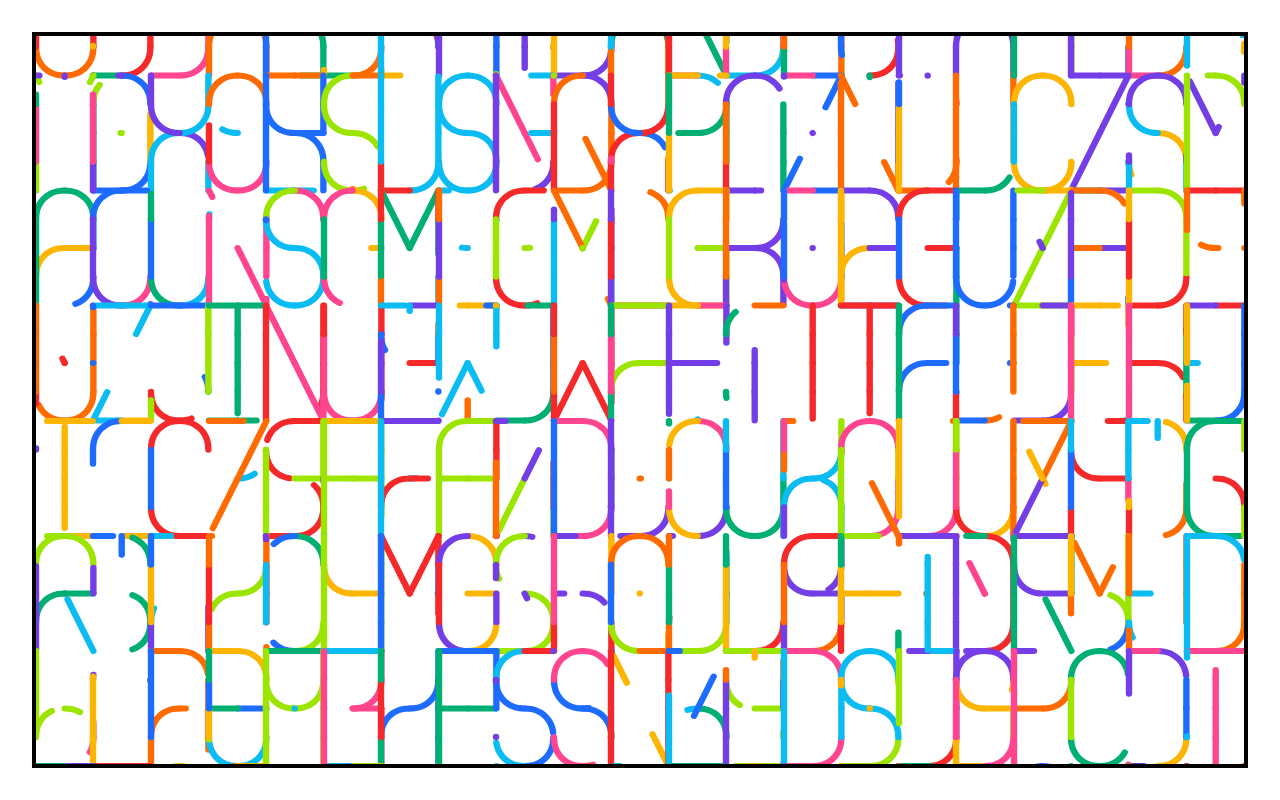
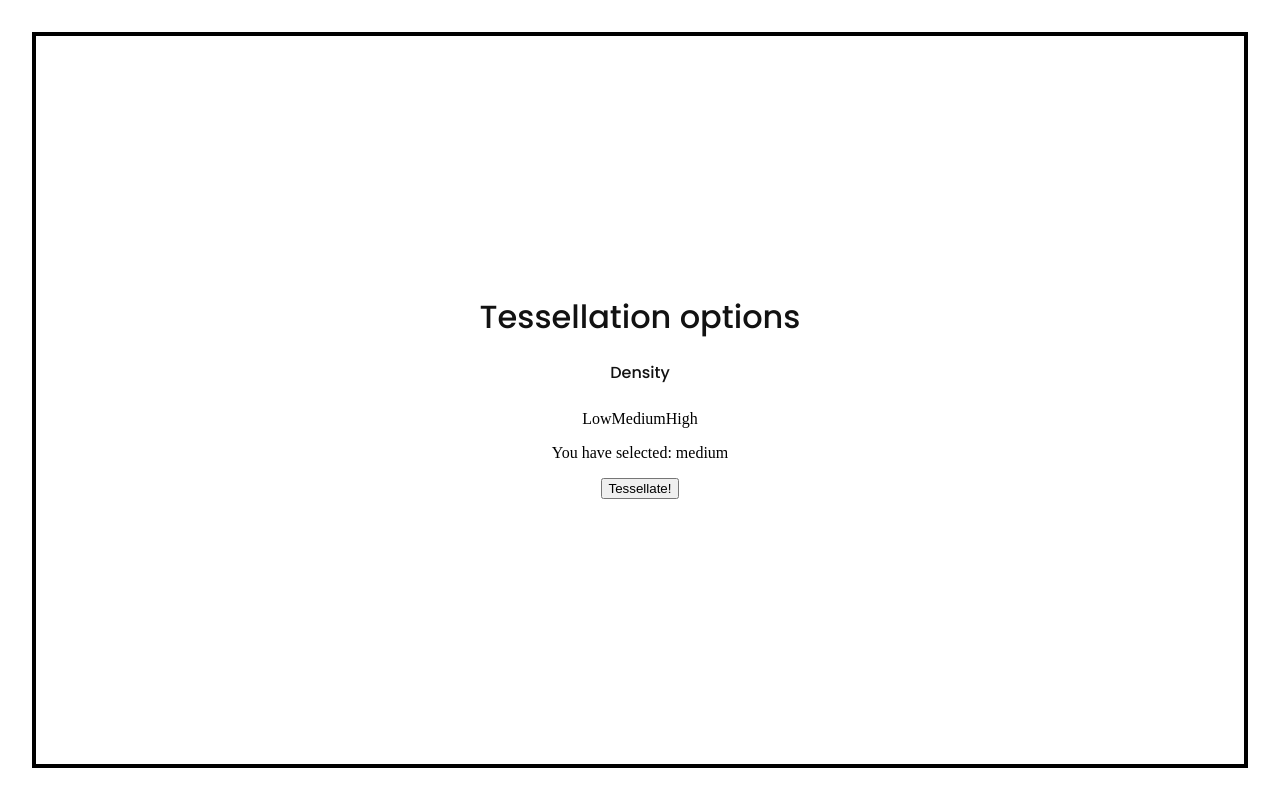
Before and after one commit to Geordie-Marsh/WIST-typeface, a React (Create React App) app: page /tessellation in a window 1280 px wide. Built offline with nearby package versions, Linux system fonts and the light colour scheme.

Commit message:
Getting a working radio

```diff
--- a/package.json
+++ b/package.json
@@ -1,4 +1,5 @@
 {
+	"homepage": "https://<Username>.github.io/<Repository-name>",
   "name": "typeface-program",
   "version": "0.1.0",
   "private": true,
@@ -16,8 +17,8 @@
   },
   "scripts": {
     "start": "react-scripts start",
-    "predeploy" : "npm run build",
-    "deploy" : "gh-pages -d build",
+    "predeploy": "npm run build",
+    "deploy": "gh-pages -d build",
     "build": "react-scripts build",
     "test": "react-scripts test",
     "eject": "react-scripts eject"
--- a/src/components/LetterGrid.jsx
+++ b/src/components/LetterGrid.jsx
@@ -1956,6 +1956,10 @@ export default function LetterGrid({reference = null, mode = "singleLetter", sta
 			for (let segment in currentPerm) {
 				eval(segment).current.style.strokeDashoffset = 101;
 			}
+		} else {
+			for (let segment in currentPerm) {
+				eval(segment).current.style.strokeDashoffset = 0;
+			}
 		}
 
 
@@ -2013,7 +2017,7 @@ export default function LetterGrid({reference = null, mode = "singleLetter", sta
 
 
 	return (
-		<svg className={ "LetterGrid LetterGrid--" + reference } ref={ svg } xmlns="http://www.w3.org/2000/svg" viewBox="0.5 0.5 189.179 400.5" preserveAspectRatio='none'>
+		<svg className={ "LetterGrid LetterGrid--" + reference } ref={ svg } xmlns="http://www.w3.org/2000/svg" viewBox="0.6 0.5 189.1 400.5" preserveAspectRatio='none'>
 			<path
 				className="oSeArc"
 				ref={ oSeArc }
--- /dev/null
+++ b/src/components/Radio.jsx
@@ -0,0 +1,21 @@
+export default function Radio({ options, selectedValue, onChange }) {
+	const handleOptionClick = (name) => {
+		if (onChange) {
+			onChange(name);
+		}
+	}
+
+	return (
+		<div className='Radio d-flex jc-btwn'>
+			{ options.map(option => (
+				<div
+					key={option.name}
+					className={`Radio__option ${selectedValue === option.name ? 'selected' : ''}`}
+					onClick={() => handleOptionClick(option.name)}
+				>
+					{ option.label }
+				</div>
+			)) }
+		</div>
+	);
+}
--- /dev/null
+++ b/src/constants.js
@@ -0,0 +1,2 @@
+// The standard transition duration (in seconds)
+export const TRANSITION_DURATION = 0.5;
--- a/src/pages/modes/Tessellation.jsx
+++ b/src/pages/modes/Tessellation.jsx
@@ -6,22 +6,46 @@
 	// Importing defs
 	import { $$, $$all, randomlyChoose } from '../../defs.js';
 
+	// Importing constants
+	import { TRANSITION_DURATION } from '../../constants.js';
+
 	// Importing GSAP
 	import { gsap } from 'gsap';
 
 	// Importing components
 	import LetterGrid from '../../components/LetterGrid';
+	import Radio from '../../components/Radio';
 
 
 
 export default function Tessellation() {
 	const location = useLocation();
 
+	// Radio functionality
+	// Density radio
+	const [radioDensity, setRadioDensity] = useState("medium"); // Default value
+	const densityOptions = [ // Options
+		{ name: "low", label: "Low" },
+		{ name: "medium", label: "Medium" },
+		{ name: "high", label: "High" }
+	];
+	const handleDensityChange = (name) => {
+		setRadioDensity(name);
+	}
+
+
+
+
+
 	// The number of rows and columns is dependent on the viewport size
 	const [items, setItems] = useState([]);
 
-	// Column width
-	const columnWidth = 60;
+	// CONTROLLERS
+	let controllerDensity = {
+		low: 140,
+		medium: 100,
+		high: 60
+	};
 
 	// Movement consts
 	const totalDur = 12;
@@ -32,13 +56,13 @@ export default function Tessellation() {
 
 
 	function getGridColumns() {
-		const gridItemWidth = columnWidth;
+		const gridItemWidth = controllerDensity[radioDensity];
 		const newColumns = Math.floor(window.innerWidth / gridItemWidth);
 		return newColumns;
 	}
 
 	function getGridRows() {
-		const gridItemHeight = columnWidth * 2;
+		const gridItemHeight = controllerDensity[radioDensity] * 2;
 		const newRows = Math.ceil(window.innerHeight / gridItemHeight) + 1;
 		return newRows;
 	}
@@ -57,7 +81,7 @@ export default function Tessellation() {
 			for (let j = 0; j < columns; j++) {
 				newItemsRow.push(
 					<div className='letter-cont' key={ (i + 1) + "-" + (j + 1) }>
-						<LetterGrid reference={ "--" + (i + 1) + "-" + (j + 1) } mode="tessellation" />
+						<LetterGrid reference={ "--" + (i + 1) + "-" + (j + 1) } mode="tessellation" startDisplayed={ false } />
 					</div>
 				)
 			}
@@ -85,45 +109,6 @@ export default function Tessellation() {
 			movementEngine(rows);
 		}, 1000);
 	}
-
-	// Debounce function
-	function debounce(func, timeout = 2000) {
-		let timer;
-		return (...args) => {
-			clearTimeout(timer);
-			timer = setTimeout(() => {
-				func.apply(this, args);
-			}, timeout);
-		};
-	}
-
-	// Resize event listener
-	const handleResize = debounce(() => {
-		// Killing all GSAP
-		$$all(".LetterGrid").forEach(element => {
-			element.dispatchEvent(
-				new CustomEvent("letterChangeStop")
-			)
-		});
-
-		// Killing the GSAP for the movement
-		gsap.killTweensOf('.letters-cont');
-		$$(".letters-cont").style.transform = "translateY(0%)";
-		$$all(".letters-row").forEach(element => {
-			element.style.transform = "translateY(" + 0 + "%)";
-		});
-
-		// Clearing the movement interval (from the movementEngine)
-		clearInterval(movementInterval);
-
-		// Resetting the items
-		setItems([]);
-
-		// Remaking the grid
-		setTimeout(() => {
-			updateGrid();
-		}, 1);
-	}, 300);
 
 
 
@@ -171,56 +156,88 @@ export default function Tessellation() {
 	}
 
 
+
+	// Debounce function
+	function debounce(func, timeout = 2000) {
+		let timer;
+		return (...args) => {
+			clearTimeout(timer);
+			timer = setTimeout(() => {
+				func.apply(this, args);
+			}, timeout);
+		};
+	}
+
+	// Resize event listener
+	const handleResize = debounce(() => {
+		// Killing all GSAP
+		$$all(".LetterGrid").forEach(element => {
+			element.dispatchEvent(
+				new CustomEvent("letterChangeStop")
+			)
+		});
+
+		// Killing the GSAP for the movement
+		gsap.killTweensOf('.letters-cont');
+		$$(".letters-cont").style.transform = "translateY(0%)";
+		$$all(".letters-row").forEach(element => {
+			element.style.transform = "translateY(" + 0 + "%)";
+		});
+
+		// Clearing the movement interval (from the movementEngine)
+		clearInterval(movementInterval);
+
+		// Resetting the items
+		setItems([]);
+
+		// Remaking the grid
+		setTimeout(() => {
+			updateGrid();
+		}, 1);
+	}, 300);
+
 	// Add window resize event listener on component mount
 	useEffect(() => {
-		updateGrid();
+		// updateGrid();
 		window.addEventListener("resize", handleResize);
 
 		// Cleanup event listener on component unmount
 		return () => window.removeEventListener("resize", handleResize);
 	}, []);
 
-	  // Simulate adding items dynamically
 
 
-
-	useEffect(() => {
+	function InitTessellation() {
+		gsap.to(".options-cont", {
+			opacity: 0,
+			duration: TRANSITION_DURATION,
+			onComplete: () => {
+				$$(".options-cont").style.display = "none";
+				updateGrid();
+			}
+		});
+	}
 
 
-		// Setting up the interval
-		// let interval = setInterval(tessellationEngine, dur * 1000);
-
-
-		// Adding the movement animation
-		// gsap.to('.letters-cont', {
-		// 	x: '-=100%',
-		// 	duration: moveDur,
-		// 	ease: 'none',
-		// 	repeat: -1
-		// });
-
-		// Cleanup
-		return () => {
-			// clearInterval(interval);
-
-			// // Removing the event listeners
-			// for (let i = 0; i < currentPerm.length; i++) {
-			// 	window.removeEventListener(("letterChangeletter" + (i + 1)), wordSnakeEngine);
-			// }
-			// letterElements.forEach(element => {
-			// 	element.removeEventListener("letterChange", tessellationEngine);
-			// });
-		};
-	}, [location]);
-
-	// ! PROBLEMS:
-	// - The letters and duplicate letters will be different because they are both left to random chance independently
-	// - The letters are not in sync with the movement of the letters
 
 	return (
 		<div className='Tessellation mode-page'>
 			<div className='mode-cont Tessellation__mode-cont'>
+				{/* The grid of letters */}
 				{ items }
+
+				<div className='options-cont d-flex flex-v ai-c gap--sm'>
+					<h1>Tessellation options</h1>
+					<h2>Density</h2>
+					<Radio
+						options={ densityOptions }
+						selectedValue={ radioDensity }
+						onChange={ handleDensityChange }
+					/>
+					<>You have selected: { radioDensity }</>
+
+					<button onClick={InitTessellation}>Tessellate!</button>
+				</div>
 			</div>
 		</div>
 	);
--- a/src/pages/modes/Tessellation.scss
+++ b/src/pages/modes/Tessellation.scss
@@ -31,8 +31,7 @@
 		}
 	}
 
-
-	.duplicate-letters-cont {
-		left: 100%;
+	.options-cont {
+		margin: auto;
 	}
 }
--- a/src/styles/main.scss
+++ b/src/styles/main.scss
@@ -33,6 +33,7 @@ body {
 		stroke-linecap: round;
 		stroke-linejoin: round;
 		stroke-dasharray: 101;
+		stroke-dashoffset: 101;
 	}
 }
 
```
Also changed, not shown: 7 other files (tests, documents, lock files or other folders).
